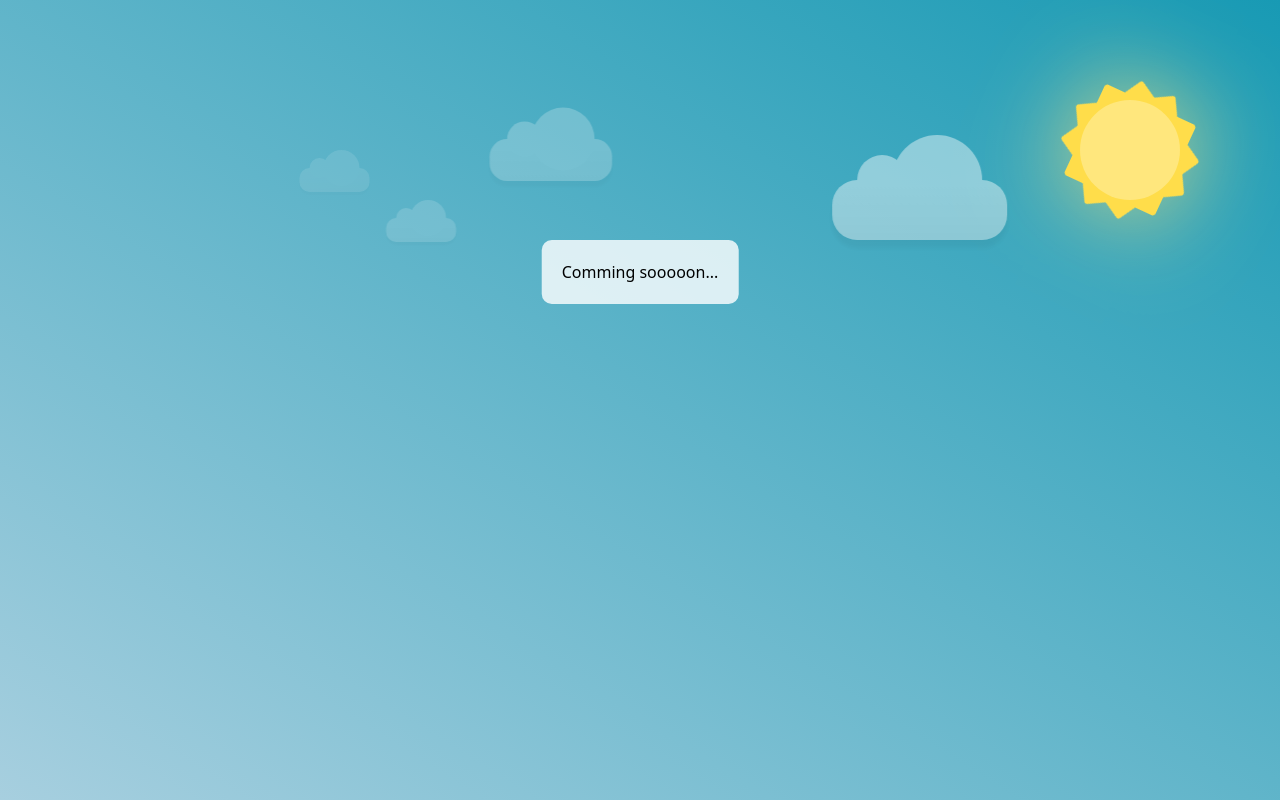
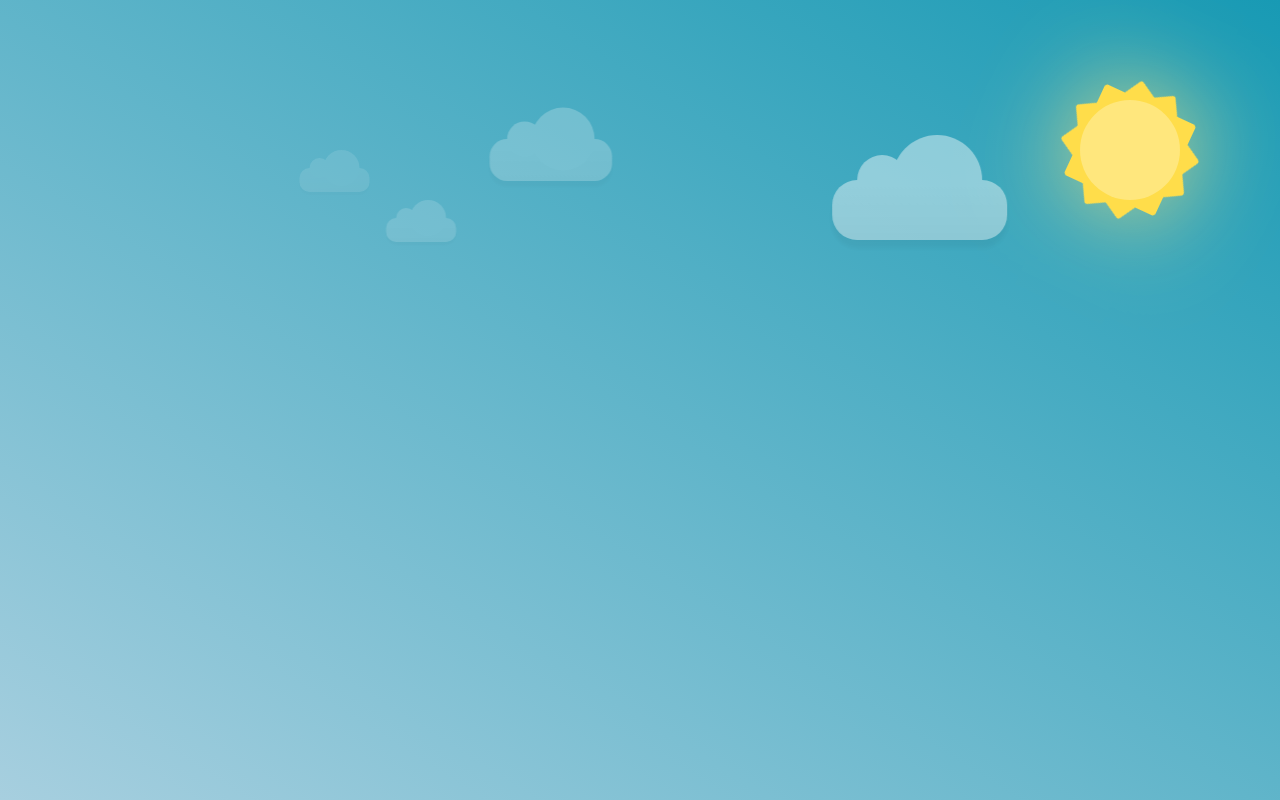
Before and after one commit to TahereGmi/TahereGmi.github.io, a Next.js app: page / in a window 1280 px wide. Built offline with nearby package versions, Linux system fonts and the light colour scheme.

Commit message:
Remove unused files

```diff
--- a/components/Night/index.tsx
+++ b/components/Night/index.tsx
@@ -1,4 +1,4 @@
-import Saturn from '../Saturn';
+// import Saturn from '../Saturn';
 import styles from './night.module.scss';
 
 export default function Night() {
@@ -18,7 +18,7 @@ export default function Night() {
                 <div className={styles.cotton}></div>
                 </div>
             </div>
-            <Saturn />
+            {/* <Saturn /> */}
         </div>
     )
 }
--- a/pages/index.tsx
+++ b/pages/index.tsx
@@ -12,9 +12,6 @@ export default function Home() {
   return (
   <main className={`flex min-h-screen flex-col items-center justify-between`}>
     {getTimeZoneByDay() ? <Day /> : <Night />}
-    <div className='introduction'>
-      <h3>Comming sooooon...</h3>
-    </div>
   </main>
   )
 }
```
